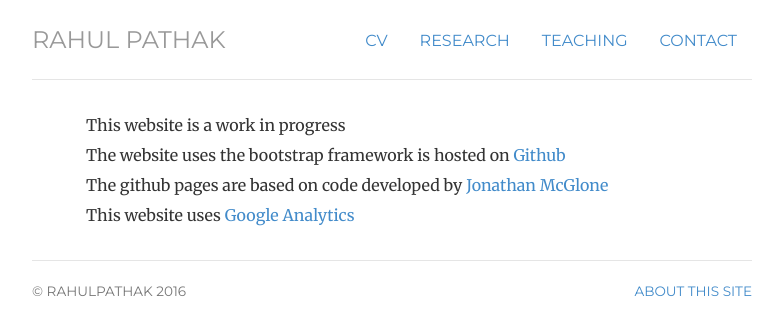
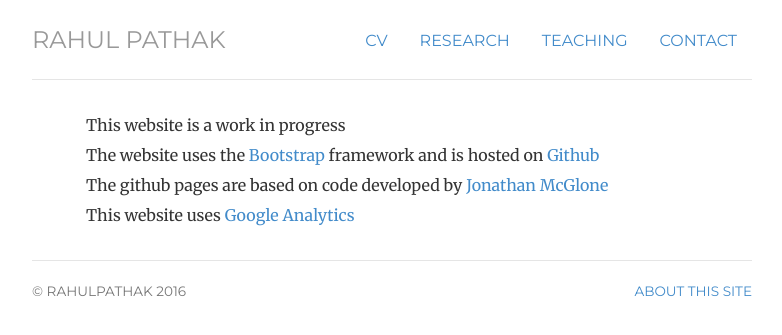
Before and after one commit to pathak-rahul/pathak-rahul.github.io, a Jekyll site: the page built from about/index.html, in a window 1280 px wide. Shown: the top 335 px of the page, without its empty margins (248-1030 px from the left). Built offline with Jekyll 4.4.1, drawn with Linux system fonts in a browser that asks for light colours.

Commit message:
Update index.html

```diff
--- a/about/index.html
+++ b/about/index.html
@@ -12,7 +12,7 @@
 
     <ul class="list-unstyled">
     <li>This website is a work in progress</li>
-    <li> The website uses the bootstrap framework is hosted on <a href="https://github.com/" title="Github"> Github</a> </li>
+    <li> The website uses the <a href="http://getbootstrap.com/" title="Bootstrap"> Bootstrap</a> framework and is hosted on <a href="https://github.com/" title="Github"> Github</a> </li>
     <li> The github pages are based on code developed by <a href="http://jmcglone.com/" title="ZkySky Design">Jonathan McGlone</a></li>
     <li> This website uses <a href="http://www.google.com/analytics/" title ="Google Analytics">Google Analytics</a></li>
     </ul>
```
